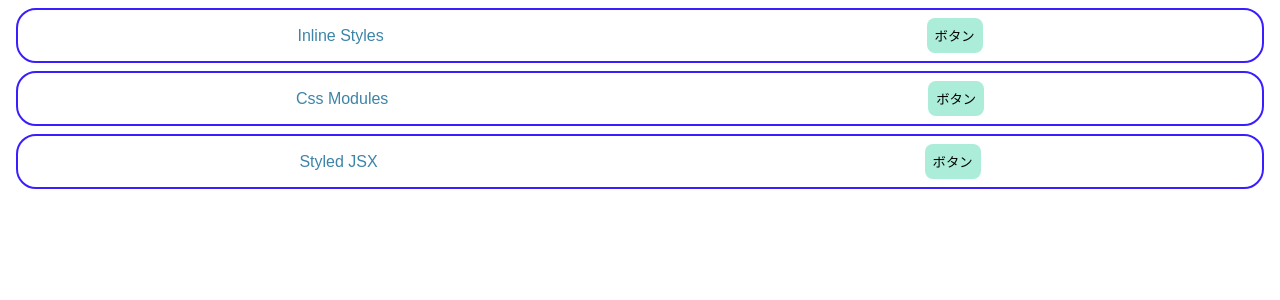
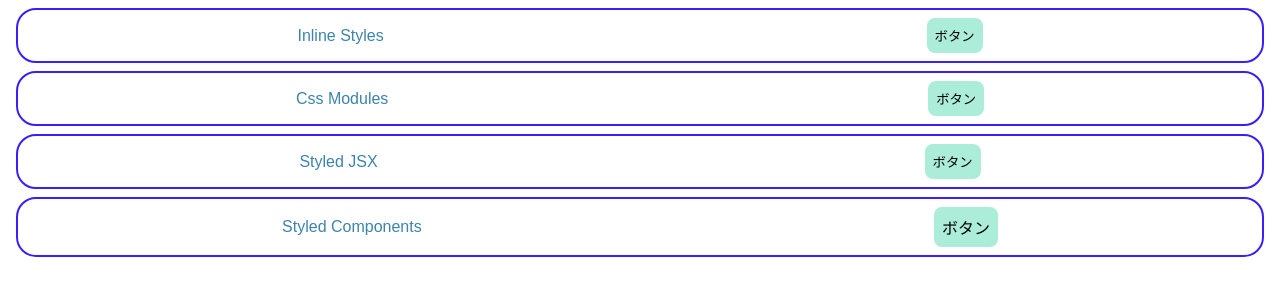
Before and after one commit to ryohei-aiba/Umdey-CSS, a React (Create React App) app: page / in a window 1280 px wide. Shown: the top 300 px of the page. Built offline with nearby package versions, Linux system fonts and the light colour scheme.

Commit message:
Learning styled components

```diff
--- a/package.json
+++ b/package.json
@@ -12,6 +12,7 @@
     "react": "17.0.2",
     "react-dom": "17.0.2",
     "react-scripts": "4.0.0",
+    "styled-components": "5.3.3",
     "styled-jsx": "5.0.0"
   },
   "devDependencies": {
--- a/src/App.js
+++ b/src/App.js
@@ -1,5 +1,6 @@
 import { CssModules } from "./components/CssModules";
 import { InlineStyle } from "./components/InlineStyle";
+import { StyledComponents } from "./components/StyledComponents";
 import { StyledJsx } from "./components/StyledJsx";
 import "./styles.css";
 
@@ -9,6 +10,7 @@
       <InlineStyle />
       <CssModules />
       <StyledJsx />
+      <StyledComponents />
     </div>
   );
 }
--- /dev/null
+++ b/src/components/StyledComponents.jsx
@@ -0,0 +1,37 @@
+import styled from "styled-components";
+
+export const StyledComponents = () => {
+  return (
+    <SContainer>
+      <STitle>Styled Components</STitle>
+      <SButton>ボタン</SButton>
+    </SContainer>
+  );
+};
+
+const SContainer = styled.div`
+  border: solid 2px #391eff;
+  border-radius: 20px;
+  padding: 8px;
+  margin: 8px;
+  display: flex;
+  justify-content: space-around;
+  align-items: center;
+`;
+
+const STitle = styled.div`
+  margin: 0;
+  color: #3d84a8;
+`;
+
+const SButton = styled.div`
+  background-color: #abedd8;
+  border: none;
+  padding: 8px;
+  border-radius: 8px;
+  &:hover {
+    background-color: #46cdcf;
+    color: #fff;
+    cursor: pointer;
+  }
+`;
```
